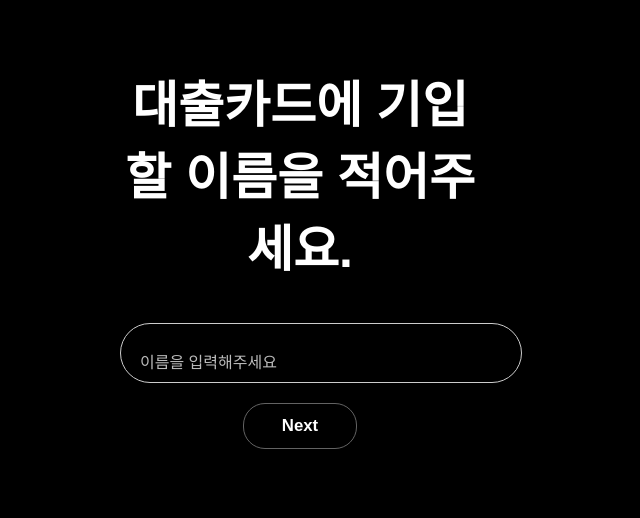
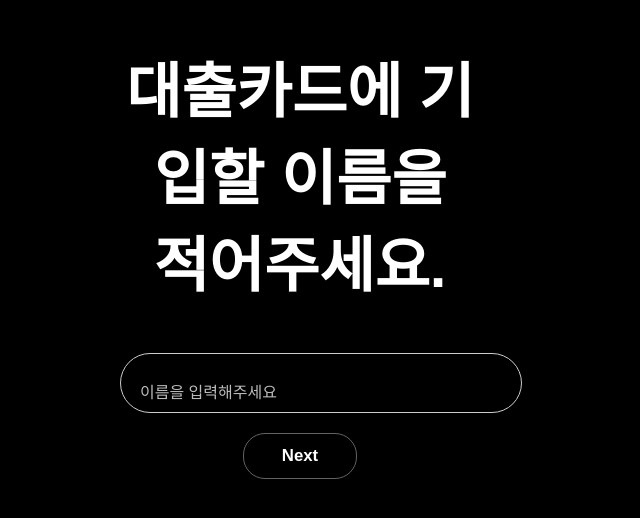
Before and after one commit to queenjuyeon/emotional-algorithm-library, a plain HTML site: page login.html in a window 1280 px wide. Shown: the part 154-672 px from the top of the page, without its empty margins (340-980 px from the left). Drawn offline with nearby package versions, Linux system fonts and the light colour scheme; a web font is replaced by a local one.

Commit message:
Update login.html

```diff
--- a/login.html
+++ b/login.html
@@ -15,8 +15,8 @@
       background: black; background-size: cover;
       height: 100%;
     }
-    h1, h2 { font-size: 50px; font-weight: 600; color: white; }
-    .title { text-align: center; margin-bottom: 20px; }
+    h1, h2 { font-weight: 600; color: white; }
+    .title { font-size: 40px; text-align: center; margin-bottom: 20px; }
     #formWrapper {
       background: rgba(0, 0, 0, 0.2);
       width: 100%; height: 100%;
```
